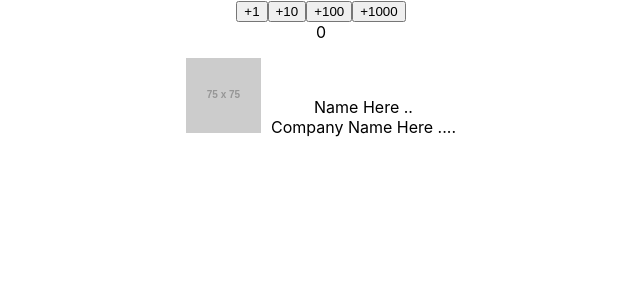
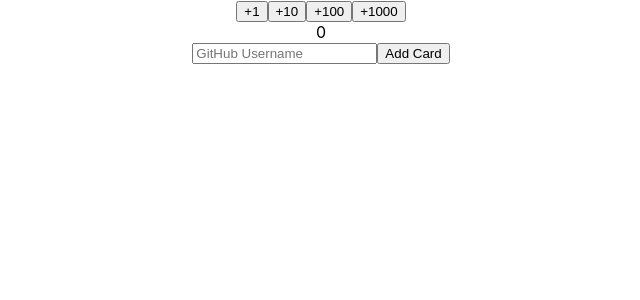
Before and after one commit to dhananjay-ng/play-nine, a React (Create React App) app: page / in a window 1280 px wide. Shown: the top 300 px of the page, without its empty margins (319-959 px from the left). Built offline with nearby package versions, Linux system fonts and the light colour scheme.

Commit message:
gitHub cards app finished

```diff
--- a/package.json
+++ b/package.json
@@ -3,6 +3,7 @@
   "version": "0.1.0",
   "private": true,
   "dependencies": {
+    "axios": "^0.18.0",
     "react": "^16.5.2",
     "react-dom": "^16.5.2",
     "react-scripts": "2.0.5"
--- a/src/App.js
+++ b/src/App.js
@@ -4,16 +4,24 @@ import './App.css';
 import Button from './components/Button';
 import Result from './components/Result';
 import CardList from './components/CardList';
+import Form from './components/Form';
 
 class App extends Component {
 
-  state = { counter : 0 };
+  state = { counter : 0 ,
+            cards : []
+          };
 
   incrementCounter=(increment)=>{
     this.setState((prevState) => ({
         counter : prevState.counter + increment
     }));
 };
+addNewCard = (cardInfo)=>{
+   this.setState( prevState=>({
+     cards : prevState.cards.concat(cardInfo)
+   }));
+}
   render() {
     return (
       <div className="App">
@@ -22,7 +30,9 @@ class App extends Component {
         <Button increment={100} onClickFunction={this.incrementCounter} />
         <Button increment={1000} onClickFunction={this.incrementCounter} />
         <Result counter={this.state.counter} />
-        <CardList/>
+
+        <Form onSubmit={this.addNewCard}/>
+        <CardList data={this.state.cards}/>
       {/*   <header className="App-header">
           <img src={logo} className="App-logo" alt="logo" />
           <p>
--- a/src/components/Card.js
+++ b/src/components/Card.js
@@ -3,13 +3,13 @@ import React, { Component } from 'react';
 const Card = (props) => {
     return(
         <div style={{margin: '1em'}}>
-            <img width="75" src="http://placehold.it/75"/>
+            <img width="75" src={props.avatar_url}/>
             <div style={{display: 'inline-block', marginLeft: 10}}>
             <div >
-                Name Here ..
+              {props.name}
             </div>
             <div>
-                Company Name Here ....
+                {props.company}
             </div>
             </div>
         </div>
--- a/src/components/CardList.js
+++ b/src/components/CardList.js
@@ -1,10 +1,11 @@
 import React, { Component } from 'react';
 import Card from './Card';
+
 
 const CardList = (props) => {
     return(
         <div>
-            <Card/>
+            {props.data.map(card => <Card key={card.id} {...card }/>)}
         </div>
     );
 };
--- /dev/null
+++ b/src/components/Form.js
@@ -0,0 +1,27 @@
+import React, { Component } from 'react';
+import axios from 'axios';
+class Form extends React.Component {
+    state = {
+        userName :''
+    }
+    handleSubmit =(event)=>{
+        event.preventDefault();
+        axios.get(`https://api.github.com/users/${this.state.userName}`)
+        .then(resp=> this.props.onSubmit(resp.data));
+        this.setState({userName: ''});
+    };
+    render(){
+    return(
+       <form onSubmit={this.handleSubmit}>
+           <input type="text"
+           value={this.state.userName}
+           onChange={(event)=>this.setState({userName:event.target.value})}
+           placeholder="GitHub Username"/>
+
+           <button type="submit">Add Card</button>
+       </form>
+     );
+    }
+};
+
+export default Form;
```
Also changed, not shown: 1 other file (tests, documents, lock files or other folders).
